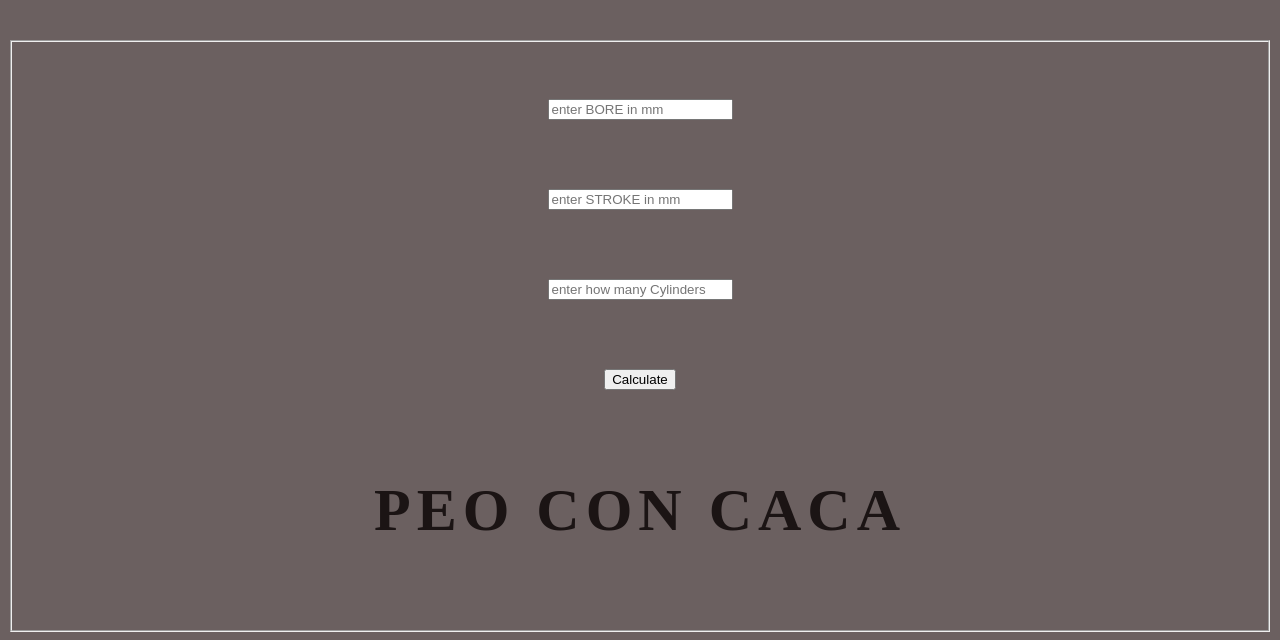
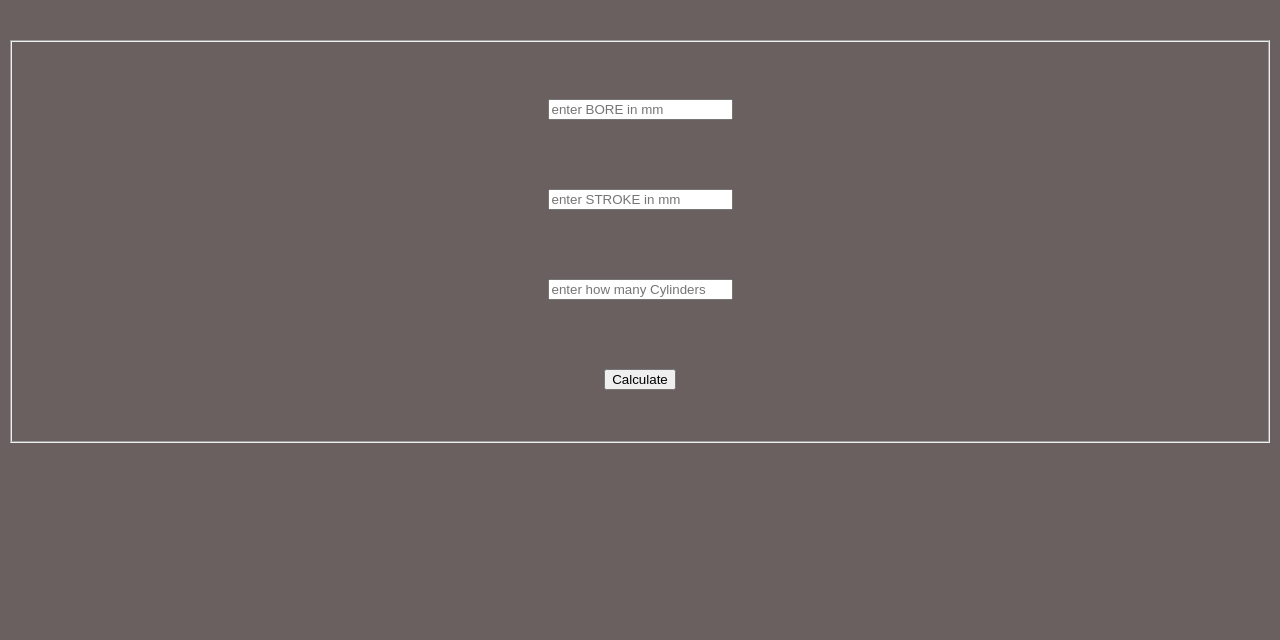
Before and after one commit to nicosuke/engine_displacement, a plain HTML site: page index.html in a window 1280 px wide. Shown: the part 240-880 px from the top of the page. After the commit the page ends 800 px from the top, so only its background shows below. Drawn offline with Linux system fonts and the light colour scheme.

Commit message:
Update index.html

```diff
--- a/index.html
+++ b/index.html
@@ -18,7 +18,7 @@
         <input type="text" id="cy" placeholder="enter how many Cylinders"><br>
 
         <button onclick="fn1()">Calculate</button>
-        <h2>PEO CON CACA</H2>
+
 
     </fieldset>
     </main>
```
